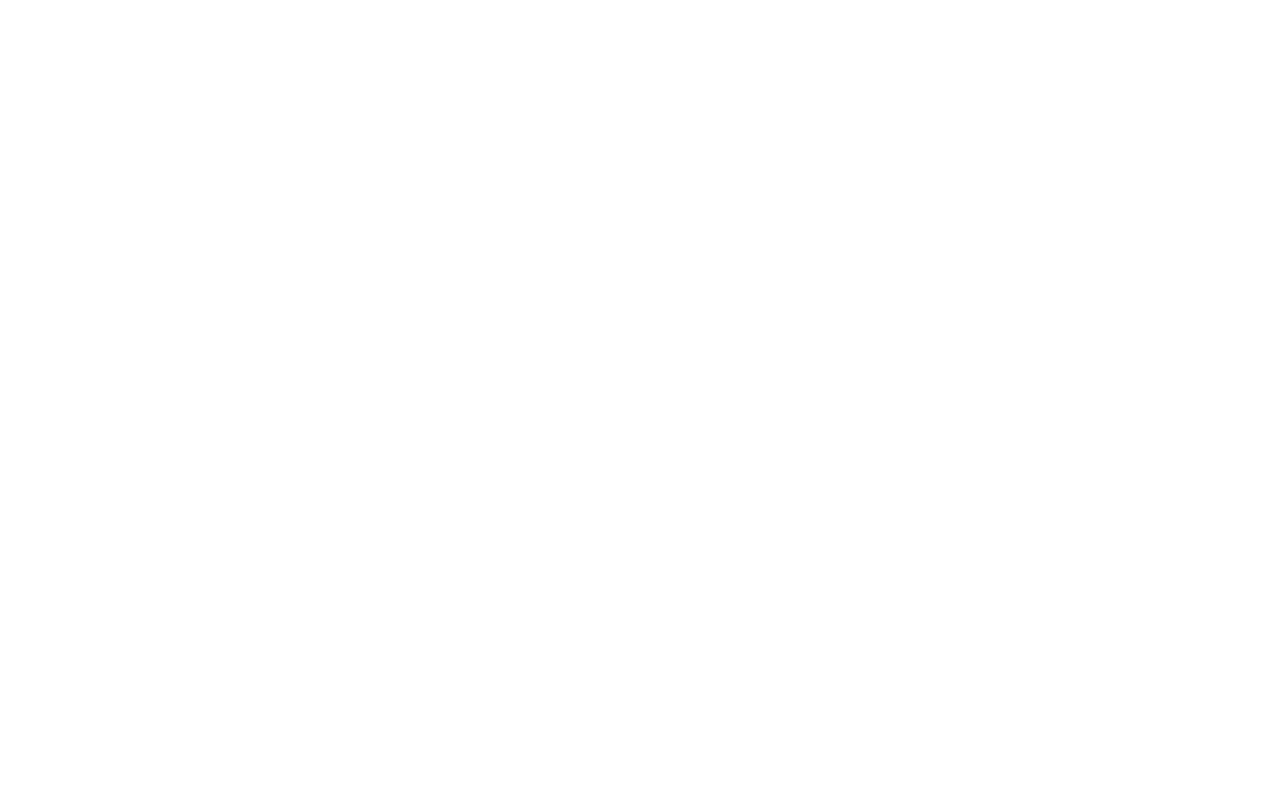
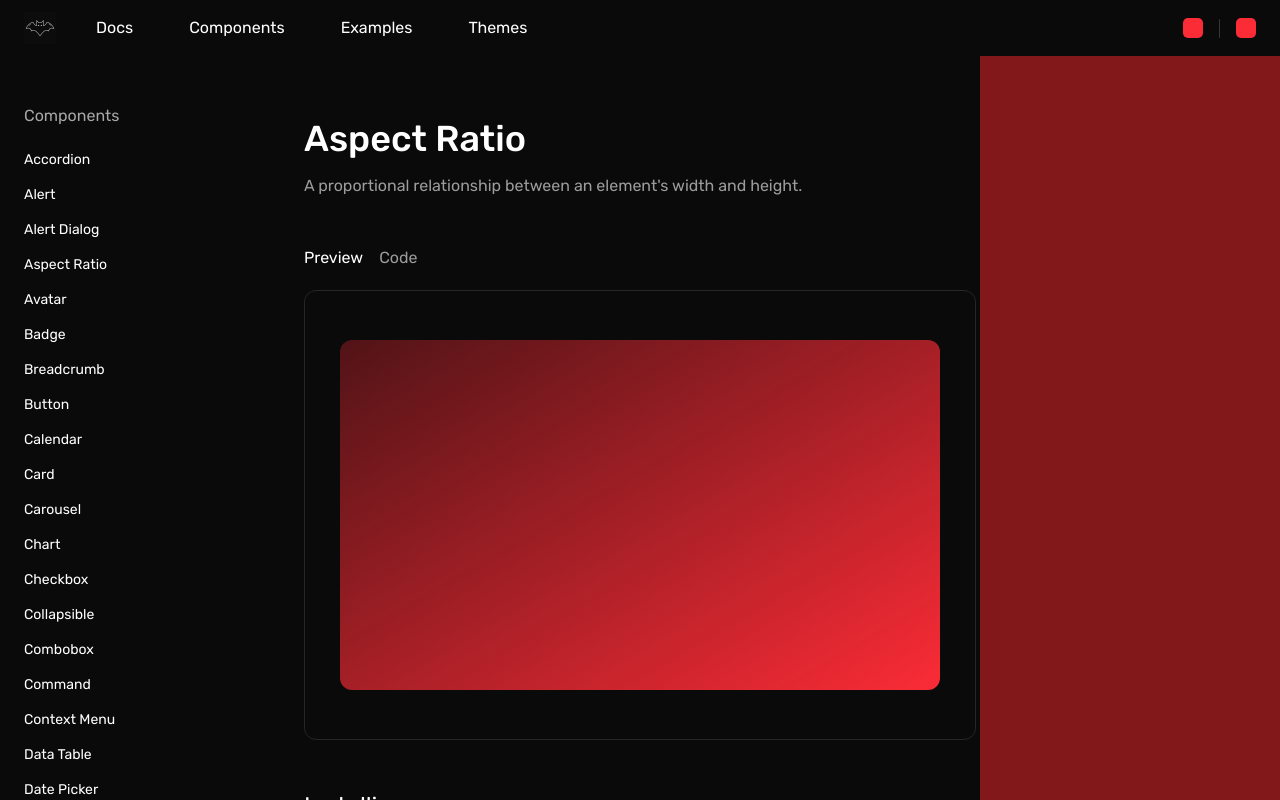
Before and after one commit to Batsy13/bat-ui, a React (Vite) app: page /docs/components/aspect-ratio in a window 1280 px wide. Before the commit this address had no page. Built offline with nearby package versions, Linux system fonts and the light colour scheme.

Commit message:
feat: add Aspect Ratio Component

```diff
--- /dev/null
+++ b/src/components/ui/aspect-ratio.tsx
@@ -0,0 +1,21 @@
+import { ReactNode } from "react"
+import { cn } from "../../lib/utils";
+
+type AspectRatioProps = {
+    ratio: `${number}/${number}`;
+    children: ReactNode;
+    className?: string;
+}
+
+const AspectRatio = ({ ratio, children, className }: AspectRatioProps) => {
+    return (
+        <div
+            style={{ '--aspect-ratio': ratio } as React.CSSProperties}
+            className={cn('aspect-[var(--aspect-ratio)]', className)}
+        >
+            {children}
+        </div>
+    )
+}
+
+export { AspectRatio }
--- a/src/components/ui/preview-code.tsx
+++ b/src/components/ui/preview-code.tsx
@@ -14,7 +14,7 @@
     const [activeTab, setActiveTab] = useState("preview");
 
     return (
-        <div className="flex flex-col gap-5">
+        <div className="flex flex-col gap-5 w-full">
             <div className="flex gap-4 ">
                 <button
                     onClick={() => setActiveTab("preview")}
@@ -49,7 +49,7 @@
             )}
 
             {activeTab == "code" && (
-                <div className="relative flex w-full px-10 py-8 h-[450px] border border-[#262626] rounded-xl overflow-scroll">
+                <div className="relative flex flex-grow w-full px-10 py-8 h-[450px] border border-[#262626] rounded-xl overflow-scroll">
                     <button
                         className="absolute top-4 right-4 p-2 rounded-[8px] cursor-pointer hover:bg-[#262626] transition-all duration-300 ease-in-out"
                         onClick={() => navigator.clipboard.writeText(code!)}
--- a/src/main.tsx
+++ b/src/main.tsx
@@ -8,6 +8,7 @@
 import AccordionPage from "./pages/components/accordion-page";
 import AlertDialogPage from "./pages/components/alert-dialog-page";
 import ButtonPage from "./pages/components/button-page";
+import AspectRatioPage from "./pages/components/aspect-ratio-page";
 
 ReactDOM.createRoot(document.getElementById("root")!).render(
   <BrowserRouter>
@@ -19,6 +20,7 @@
           <Route path="components">
             <Route path="accordion" element={<AccordionPage />}/>
             <Route path="alert-dialog" element={<AlertDialogPage />}/>
+            <Route path="aspect-ratio" element={<AspectRatioPage />}/>
             <Route path="button" element={<ButtonPage />}/>
           </Route>
         </Route>
--- a/src/pages/components/accordion-page.tsx
+++ b/src/pages/components/accordion-page.tsx
@@ -9,7 +9,7 @@
 
 export default function AccordionPage() {
     return (
-        <div className="flex flex-col max-w-2xl gap-12 mx-auto text-white md:px-0 lg:py-14">
+        <div className="flex flex-col w-full max-w-2xl gap-12 mx-auto text-white md:px-0 lg:py-14">
             <div className="flex flex-col gap-2">
                 <h1>Accordion</h1>
                 <p className="description">
@@ -73,7 +73,7 @@
   AccordionContent,
   AccordionItem,
   AccordionTrigger,
-} from "@/ui/components/accordion";
+} from "@/components/ui/accordion";
 
 const AccordionDemo = () => (
   <Accordion>
--- a/src/pages/components/alert-dialog-page.tsx
+++ b/src/pages/components/alert-dialog-page.tsx
@@ -12,7 +12,7 @@
 
 export default function AlertDialogPage() {
     return (
-        <div className="flex flex-col max-w-2xl gap-12 mx-auto text-white md:px-0 lg:py-14">
+        <div className="flex flex-col w-full max-w-2xl gap-12 mx-auto text-white md:px-0 lg:py-14">
             <div className="flex flex-col gap-2">
                 <h1>Alert Dialog</h1>
                 <p className="description">
--- /dev/null
+++ b/src/pages/components/aspect-ratio-page.tsx
@@ -0,0 +1,57 @@
+import { AspectRatio } from "../../components/ui/aspect-ratio";
+import { PreviewCode } from "../../components/ui/preview-code";
+import { Terminal } from "../../components/ui/terminal";
+
+export default function AspectRatioPage() {
+    return (
+        <div className="flex flex-col w-full max-w-2xl gap-12 mx-auto text-white md:px-0 lg:py-14">
+            <div className="flex flex-col gap-2">
+                <h1>Aspect Ratio</h1>
+                <p className="description">
+                    A proportional relationship between an element's width and height.
+                </p>
+            </div>
+            <PreviewCode
+                preview={
+                    <AspectRatio ratio="16/9">
+                        <div className="w-[600px] h-[350px] bg-linear-to-br from-red-500/30 to-red-500 rounded-xl">
+                        </div>
+                    </AspectRatio>
+                }
+                code={`import { AspectRatio } from "@/components/ui/AspectRatio";
+
+const AspectRatioDemo = () => (
+    <AspectRatio ratio="16/9">
+        <div className="w-[600px] h-[350px] bg-linear-to-br from-red-500/30 to-red-500 rounded-xl"></div>
+    </AspectRatio>
+);
+
+export default AspectRatioDemo;
+  `}
+            />
+
+            <div className="flex flex-col gap-2">
+                <h2>Installing</h2>
+                <Terminal
+                    type="bash"
+                    code={"aspect-ratio"}
+                    library="shadcn@latest"
+                />
+            </div>
+
+            <div className="flex flex-col gap-2">
+                <h2>Usage</h2>
+                <Terminal
+                    type="code"
+                    code={`import { AspectRatio } from "@/components/ui/AspectRatio";`}
+                />
+                <Terminal
+                    type="code"
+                    code={`<AspectRatio ratio="16/9">
+    <div className="w-[600px] h-[350px] bg-linear-to-br from-red-500/30 to-red-500 rounded-xl"></div>
+</AspectRatio>`}
+                />
+            </div>
+        </div>
+    );
+}
--- a/src/pages/components/button-page.tsx
+++ b/src/pages/components/button-page.tsx
@@ -4,7 +4,7 @@
 
 export default function ButtonPage() {
     return (
-        <div className="flex flex-col max-w-2xl gap-12 mx-auto text-white md:px-0 lg:py-14">
+        <div className="flex flex-col w-full max-w-2xl gap-12 mx-auto text-white md:px-0 lg:py-14">
             <div className="flex flex-col gap-2">
                 <h1>Button</h1>
                 <p className="description">
```
